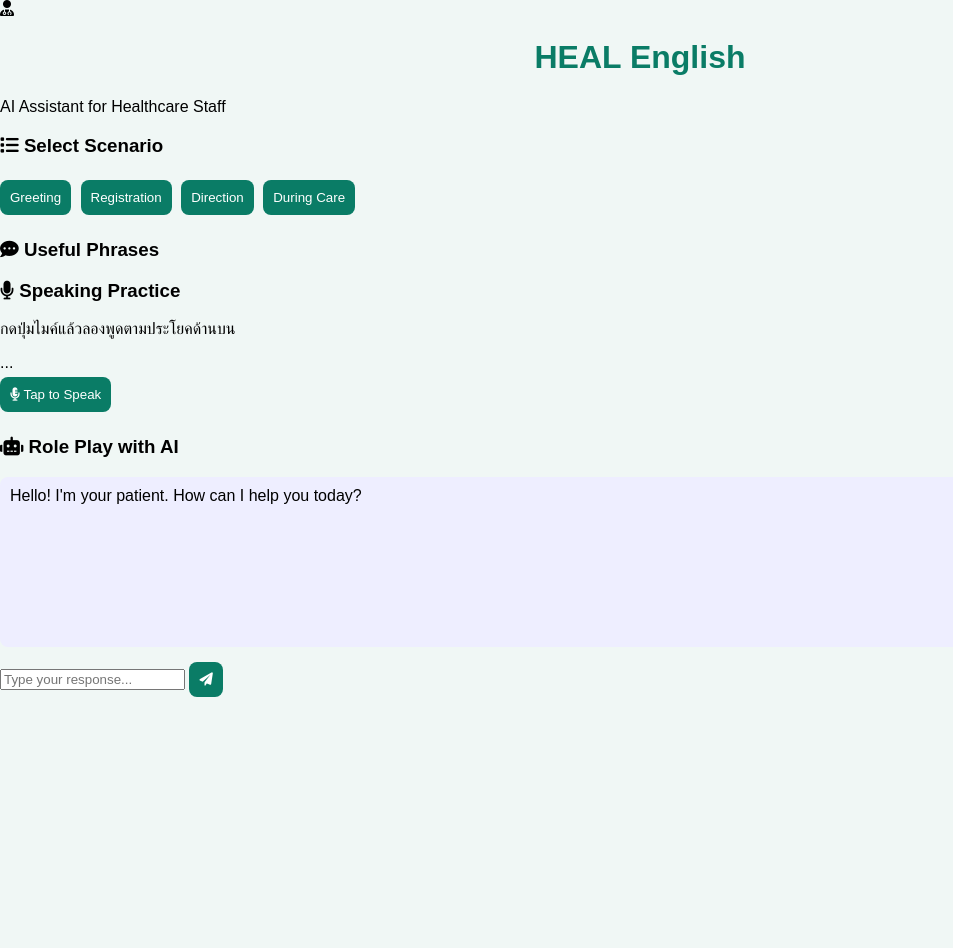
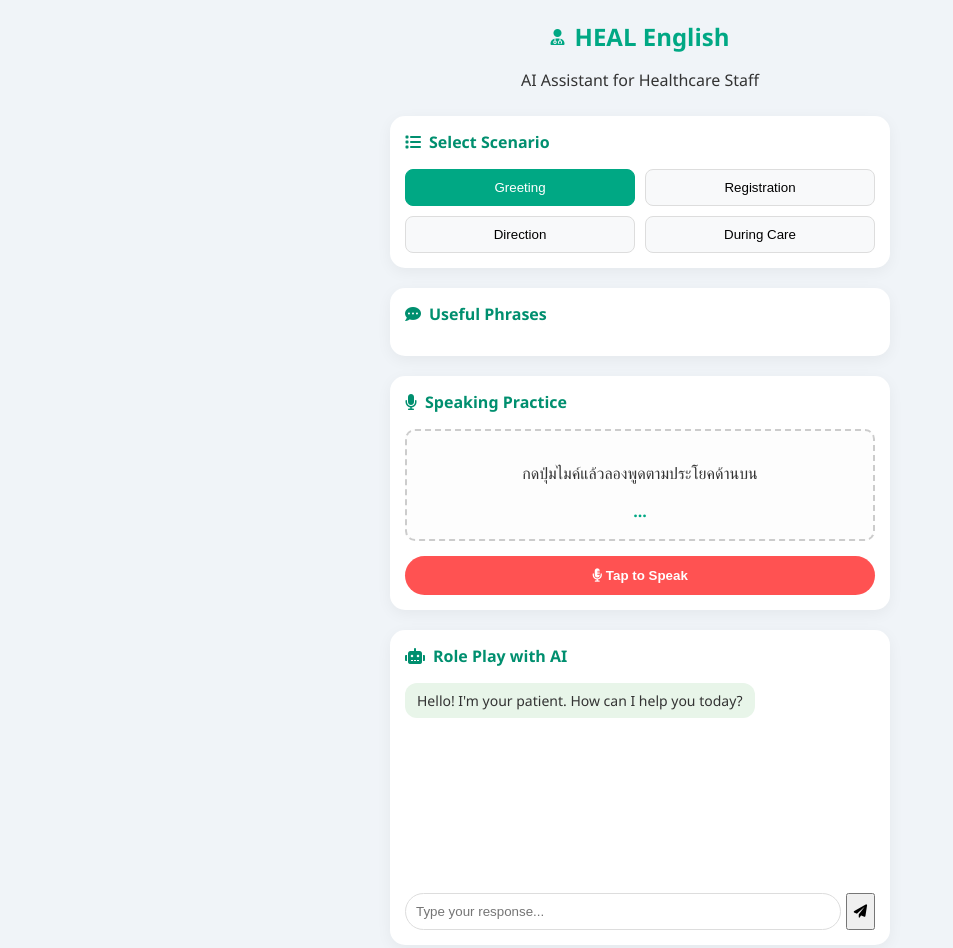
Before and after one commit to AWD6/AI-assited-Basic-English-Communication-for-Healthcare-Provider, a plain HTML site: page index.html in a window 1280 px wide. Shown: the whole page, without its empty margins (0-953 px from the left). Before the commit the page ends 800 px from the top, so only its background shows below. Drawn offline with Linux system fonts and the light colour scheme.

Commit message:
Update style.css

```diff
--- a/style.css
+++ b/style.css
@@ -1,55 +1,154 @@
-body {
-  font-family: Arial, sans-serif;
-  background: #f0f7f5;
-  margin: 0;
+:root {
+  --primary: #00a884;
+  --primary-dark: #008f6f;
+  --bg-color: #f0f4f8;
+  --card-bg: #ffffff;
+  --text-main: #333;
+  --text-sub: #666;
+  --ai-msg: #e8f5e9;
+  --user-msg: #e3f2fd;
 }
 
-.container {
+body {
+  font-family: 'Segoe UI', Tahoma, Geneva, Verdana, sans-serif;
+  background-color: var(--bg-color);
+  color: var(--text-main);
+  margin: 0;
+  display: flex;
+  justify-content: center;
+}
+
+.app-container {
+  width: 100%;
   max-width: 500px;
-  margin: auto;
   padding: 20px;
 }
 
-h1 {
-  color: #0a7c66;
+header {
   text-align: center;
+  margin-bottom: 25px;
 }
 
-.subtitle {
-  text-align: center;
-  color: #555;
+.logo {
+  display: flex;
+  align-items: center;
+  justify-content: center;
+  gap: 10px;
+  color: var(--primary);
 }
 
-.section {
-  background: white;
+.logo h1 { margin: 0; font-size: 24px; }
+
+.card {
+  background: var(--card-bg);
+  border-radius: 15px;
   padding: 15px;
-  margin-top: 15px;
-  border-radius: 10px;
+  margin-bottom: 20px;
+  box-shadow: 0 4px 15px rgba(0,0,0,0.05);
 }
 
-button {
-  background: #0a7c66;
+h3 {
+  margin-top: 0;
+  font-size: 16px;
+  color: var(--primary-dark);
+  display: flex;
+  align-items: center;
+  gap: 8px;
+}
+
+/* Category Buttons */
+.category-grid {
+  display: grid;
+  grid-template-columns: 1fr 1fr;
+  gap: 10px;
+}
+
+.btn-cat {
+  background: #f8f9fa;
+  border: 1px solid #ddd;
+  padding: 10px;
+  border-radius: 8px;
+  cursor: pointer;
+  transition: 0.3s;
+}
+
+.btn-cat.active {
+  background: var(--primary);
   color: white;
-  border: none;
-  padding: 10px;
-  margin: 5px 5px 5px 0;
-  border-radius: 8px;
+  border-color: var(--primary);
+}
+
+/* Phrase List */
+.phrase-item {
+  display: flex;
+  justify-content: space-between;
+  align-items: center;
+  padding: 12px;
+  border-bottom: 1px solid #eee;
   cursor: pointer;
 }
 
-button:hover {
-  background: #095c4d;
+.phrase-item:hover { background: #f9f9f9; }
+
+.btn-play {
+  background: none;
+  border: none;
+  color: var(--primary);
+  font-size: 18px;
+  cursor: pointer;
 }
 
-ul {
-  padding-left: 20px;
+/* Speaking Practice */
+.recognition-box {
+  text-align: center;
+  padding: 15px;
+  background: #fdfdfd;
+  border: 2px dashed #ccc;
+  border-radius: 10px;
+  margin-bottom: 15px;
 }
 
-#chatBox {
-  height: 150px;
+.result-text { font-weight: bold; color: var(--primary); min-height: 24px; }
+
+.btn-record {
+  width: 100%;
+  padding: 12px;
+  border-radius: 30px;
+  border: none;
+  background: #ff5252;
+  color: white;
+  font-weight: bold;
+  cursor: pointer;
+}
+
+/* Chat */
+.chat-box {
+  height: 200px;
   overflow-y: auto;
-  background: #eef;
+  display: flex;
+  flex-direction: column;
+  gap: 10px;
+  margin-bottom: 10px;
+}
+
+.msg {
+  padding: 8px 12px;
+  border-radius: 12px;
+  max-width: 80%;
+  font-size: 14px;
+}
+
+.ai { align-self: flex-start; background: var(--ai-msg); }
+.user { align-self: flex-end; background: var(--user-msg); }
+
+.chat-input-area {
+  display: flex;
+  gap: 5px;
+}
+
+input[type="text"] {
+  flex: 1;
   padding: 10px;
-  margin-bottom: 10px;
-  border-radius: 8px;
+  border: 1px solid #ddd;
+  border-radius: 20px;
 }
```
